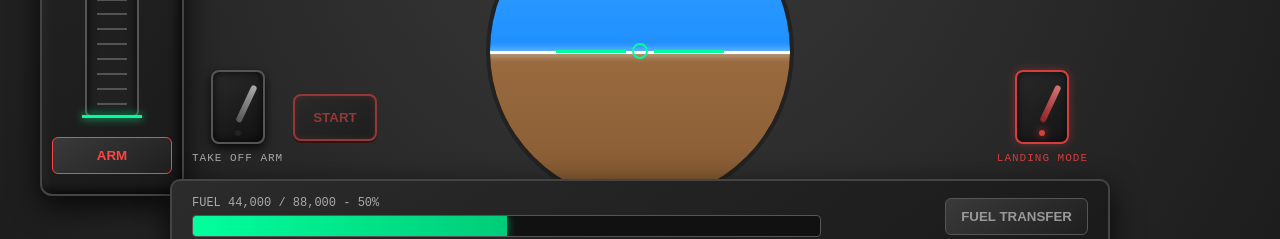
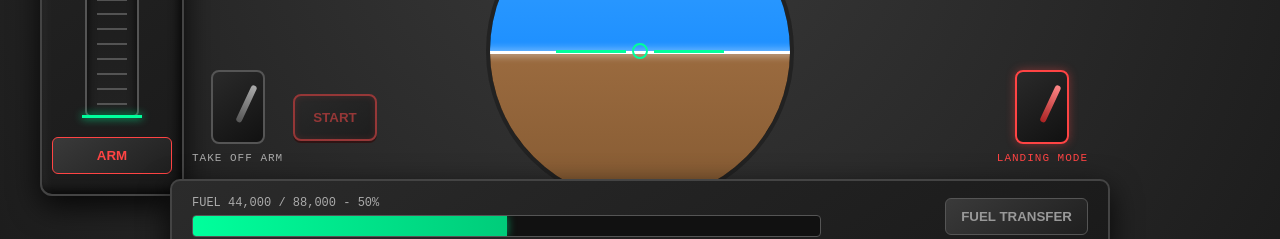
Before and after one commit to fanecovsf/external-cockpit, a Vue app in the folder frontend/cockpit/: page / in a window 1280 px wide. Shown: the part 526-765 px from the top of the page. Built offline with nearby package versions, Linux system fonts and the light colour scheme; no server answers.

Commit message:
wip: component creation

```diff
--- a/frontend/cockpit/src/App.vue
+++ b/frontend/cockpit/src/App.vue
@@ -8,6 +8,7 @@ import {
 import ArtificialHorizon from "./components/ArtificialHorizon.vue";
 import AltitudeSelector from "./components/AltitudeSelector.vue";
 import InstrumentDisplay from "./components/InstrumentDisplay.vue";
+import ToggleSwitch from "./components/ToggleSwitch.vue";
 
 // ================= TELEMETRY STATE =================
 
@@ -208,20 +209,12 @@ const landingLocked = computed(() => {
     <div class="modes-bar">
       <div class="takeoff-group">
         <!-- TOGGLE ARM -->
-        <div
-          class="toggle-switch"
-          @click="!takeOffLocked && toggleTakeOffArm()"
-          :class="{ locked: takeOffLocked }"
-        >
-          <div class="switch-base">
-            <div
-              class="switch-lever"
-              :class="{ on: takeOffState === 'ARMED' || takeOffState === 'ON' }"
-            ></div>
-          </div>
-          <span class="switch-label">TAKE OFF ARM</span>
-        </div>
-
+        <ToggleSwitch
+          label="TAKE OFF ARM"
+          :modelValue="takeOffState === 'ARMED' || takeOffState === 'ON'"
+          :locked="takeOffLocked"
+          @click="toggleTakeOffArm"
+        />
         <!-- BOTÃO START -->
         <button
           class="start-btn"
@@ -233,16 +226,11 @@ const landingLocked = computed(() => {
       </div>
 
       <!-- LANDING -->
-      <div
-        class="toggle-switch"
-        @click="!landingLocked && toggleLandingMode()"
-        :class="{ locked: landingLocked }"
-      >
-        <div class="switch-base">
-          <div class="switch-lever" :class="{ on: landingMode }"></div>
-        </div>
-        <span class="switch-label">LANDING MODE</span>
-      </div>
+      <ToggleSwitch
+        label="LANDING MODE"
+        v-model="landingMode"
+        :locked="landingLocked"
+      />
     </div>
     <!-- BOTTOM BAR -->
     <div class="bottom-bar">
@@ -795,37 +783,6 @@ const landingLocked = computed(() => {
   cursor: not-allowed;
 }
 
-/* ===== LOCKED STATE ===== */
-
-.toggle-switch.locked .switch-base {
-  border-color: #ff4444;
-  box-shadow:
-    inset 0 0 10px rgba(0, 0, 0, 0.8),
-    0 0 10px rgba(255, 68, 68, 0.4);
-}
-
-/* alavanca travada */
-.toggle-switch.locked .switch-lever {
-  background: linear-gradient(180deg, #ff8888, #aa2222);
-}
-
-/* LED vermelho */
-.toggle-switch.locked .switch-base::after {
-  background: #ff4444;
-  box-shadow: 0 0 8px #ff4444;
-}
-
-/* label */
-.toggle-switch.locked .switch-label {
-  color: #ff4444;
-}
-
-/* impede interação visual */
-.toggle-switch.locked {
-  cursor: not-allowed;
-  opacity: 0.8;
-}
-
 .start-btn:disabled {
   opacity: 0.5;
   cursor: not-allowed;
--- /dev/null
+++ b/frontend/cockpit/src/components/ToggleSwitch.vue
@@ -0,0 +1,90 @@
+<script setup>
+const props = defineProps({
+  label: String,
+  modelValue: Boolean, // estado ON/OFF
+  locked: Boolean,
+});
+
+const emit = defineEmits(["update:modelValue", "click"]);
+
+const handleClick = () => {
+  console.log(
+    "ToggleSwitch clicked. Locked:",
+    props.locked,
+    "Current Value:",
+    props.modelValue,
+  );
+  if (props.locked) return;
+
+  emit("update:modelValue", !props.modelValue);
+  emit("click");
+};
+</script>
+
+<template>
+  <div class="toggle-switch" @click="handleClick" :class="{ locked: locked }">
+    <div class="switch-base">
+      <div class="switch-lever" :class="{ on: modelValue }"></div>
+    </div>
+
+    <span class="switch-label">{{ label }}</span>
+  </div>
+</template>
+
+<style scoped>
+.toggle-switch {
+  display: flex;
+  flex-direction: column;
+  align-items: center;
+  cursor: pointer;
+  gap: 8px;
+}
+
+.switch-base {
+  width: 50px;
+  height: 70px;
+  background: linear-gradient(145deg, #2a2a2a, #111);
+  border: 2px solid #555;
+  border-radius: 8px;
+  position: relative;
+}
+
+.switch-lever {
+  position: absolute;
+  left: 50%;
+  top: 10px;
+  transform: translateX(-50%) rotate(25deg);
+  width: 6px;
+  height: 40px;
+  background: linear-gradient(180deg, #aaa, #555);
+  border-radius: 4px;
+  transform-origin: bottom center;
+  transition: all 0.2s ease;
+}
+
+.switch-lever.on {
+  top: 20px;
+  transform: translateX(-50%) rotate(-25deg);
+  background: linear-gradient(180deg, #00ff9c, #007a55);
+  box-shadow: 0 0 8px #00ff9c;
+}
+
+.switch-label {
+  font-size: 11px;
+  color: #aaa;
+  letter-spacing: 1px;
+}
+
+.toggle-switch.locked .switch-base {
+  border-color: #ff4444;
+  box-shadow: 0 0 10px rgba(255, 68, 68, 0.4);
+}
+
+.toggle-switch.locked .switch-lever {
+  background: linear-gradient(180deg, #ff8888, #aa2222);
+}
+
+.toggle-switch.locked .switch-label {
+  color: #ff4444;
+}
+</style>
```
